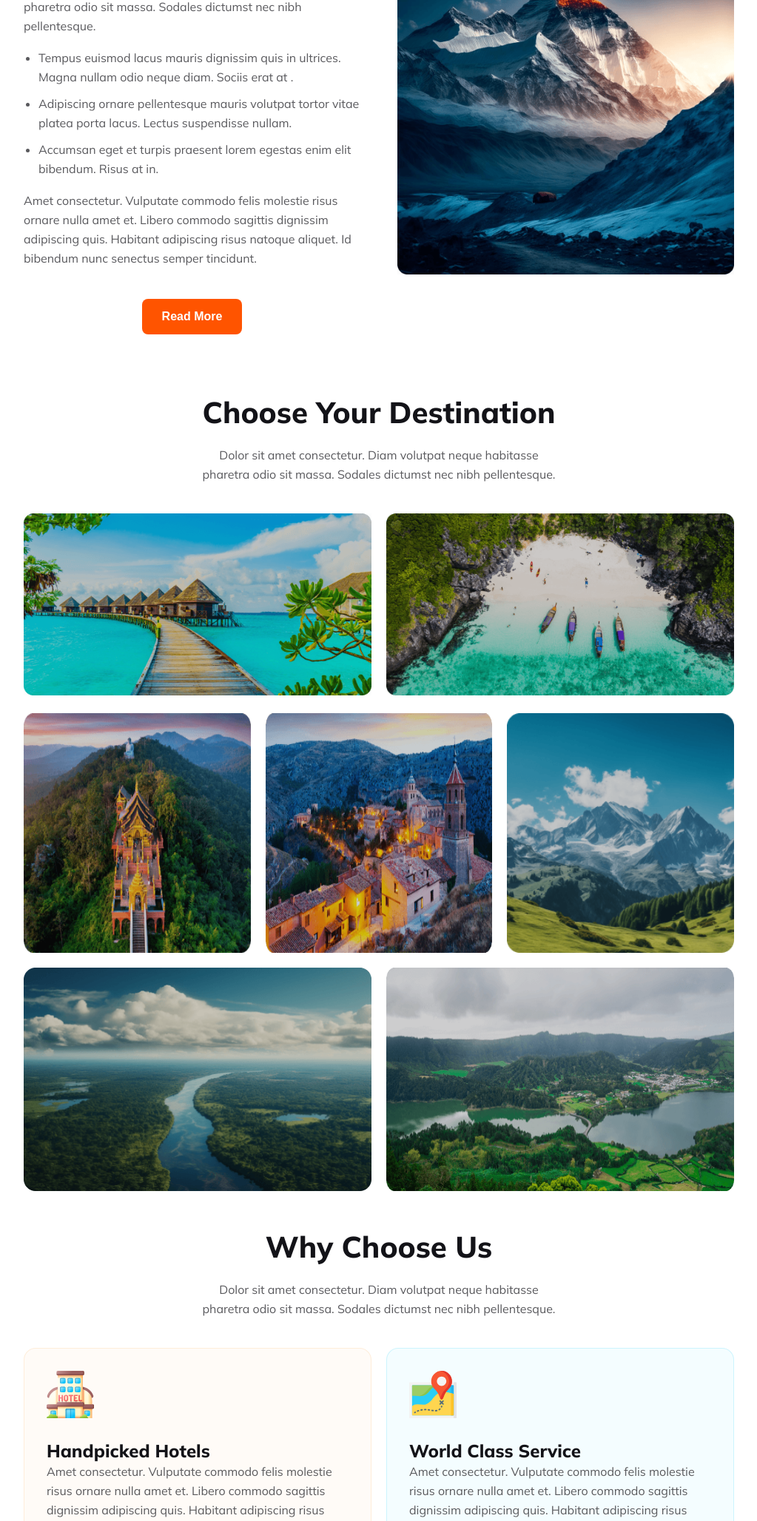
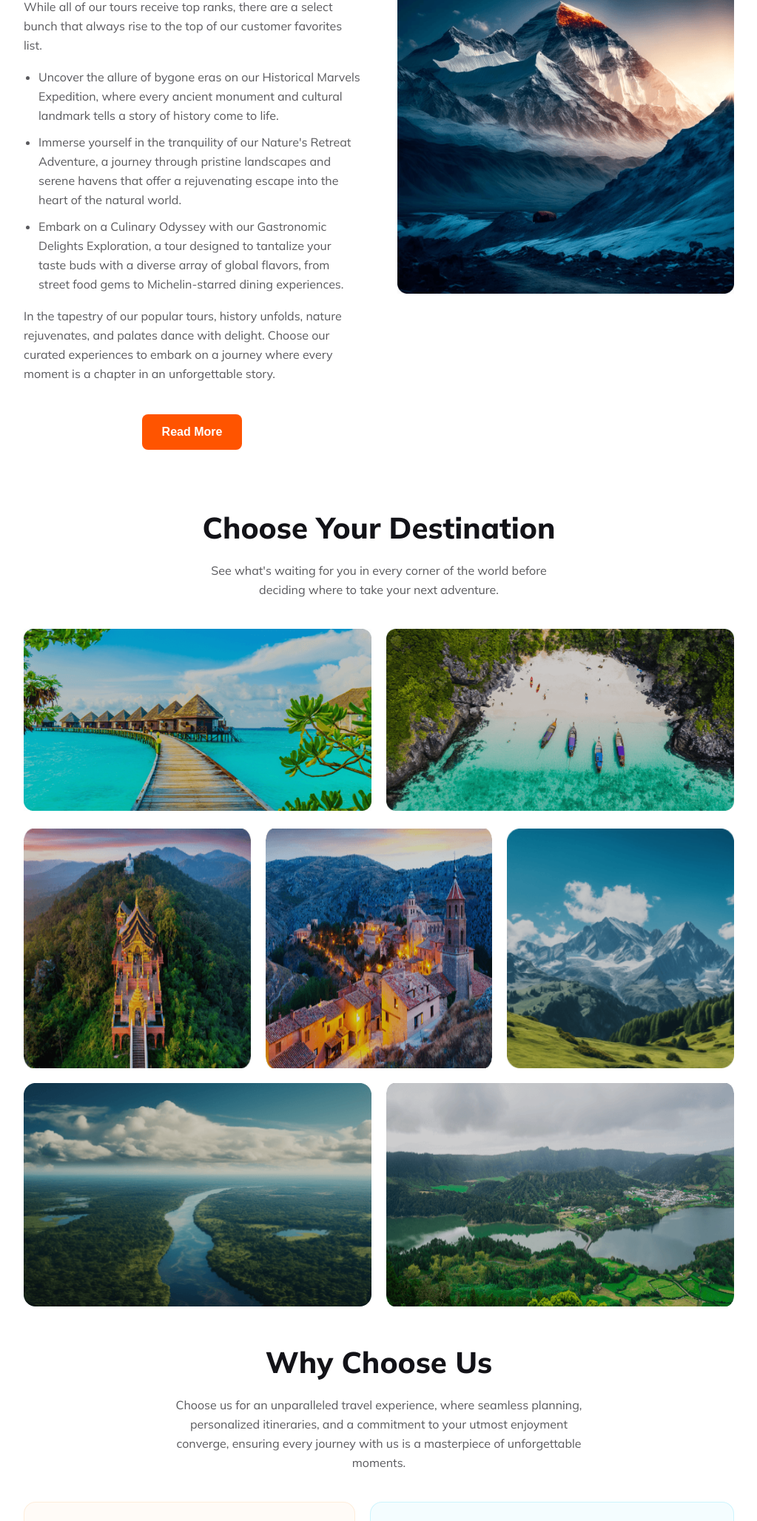
Before and after one commit to Shahriar-Hossain-Alvi/Travel-Bug, a plain HTML site: page index.html in a window 1280 px wide. Shown: the part 744-2800 px from the top of the page at 74% size, without its empty margins (128-1151 px from the left). Drawn offline with Linux system fonts and the light colour scheme.

Commit message:
replaced dummy texts

```diff
--- a/index.html
+++ b/index.html
@@ -5,6 +5,7 @@
     <meta charset="UTF-8">
     <meta name="viewport" content="width=device-width, initial-scale=1.0">
     <script src="https://kit.fontawesome.com/63f9baa846.js" crossorigin="anonymous"></script>
+    <link rel="icon" type="image/x-icon" href="images/logo.png">
     <link rel="stylesheet" href="styles/style.css">
     <title>Travel Bug</title>
 </head>
@@ -40,8 +41,7 @@
                 <div class="banner-container">
                     <div class="banner-content">
                         <h2>Explore Your Travel</h2>
-                        <p>Dolor sit amet consectetur. Nullam suspendisse vitae ultricies dolor adipiscing. In et odio
-                            enim ac quis sapien urna eu phasellus.</p>
+                        <p>Embark on a journey of endless discovery with Travel Bug. Let your wanderlust unfold as we curate unforgettable experiences, connecting you with the world's wonders.</p>
                     </div>
                 </div>
                 <div class="banner-options">
@@ -79,18 +79,13 @@
                 <div class="popular-container">
                     <div class="popular-text">
                         <h2>Our Popular Tours</h2>
-                        <p>Dolor sit amet consectetur. Diam volutpat neque habitasse pharetra odio sit massa. Sodales
-                            dictumst nec nibh pellentesque.</p>
+                        <p>While all of our tours receive top ranks, there are a select bunch that always rise to the top of our customer favorites list.</p>
                         <ul>
-                            <li>Tempus euismod lacus mauris dignissim quis in ultrices. Magna nullam odio neque diam.
-                                Sociis erat at .</li>
-                            <li>Adipiscing ornare pellentesque mauris volutpat tortor vitae platea porta lacus. Lectus
-                                suspendisse nullam.</li>
-                            <li> Accumsan eget et turpis praesent lorem egestas enim elit bibendum. Risus at in.</li>
+                            <li>Uncover the allure of bygone eras on our Historical Marvels Expedition, where every ancient monument and cultural landmark tells a story of history come to life.</li>
+                            <li>Immerse yourself in the tranquility of our Nature's Retreat Adventure, a journey through pristine landscapes and serene havens that offer a rejuvenating escape into the heart of the natural world.</li>
+                            <li>Embark on a Culinary Odyssey with our Gastronomic Delights Exploration, a tour designed to tantalize your taste buds with a diverse array of global flavors, from street food gems to Michelin-starred dining experiences.</li>
                         </ul>
-                        <p>Amet consectetur. Vulputate commodo felis molestie risus
-                            ornare nulla amet et. Libero commodo sagittis dignissim adipiscing quis. Habitant adipiscing
-                            risus natoque aliquet. Id bibendum nunc senectus semper tincidunt. </p>
+                        <p>In the tapestry of our popular tours, history unfolds, nature rejuvenates, and palates dance with delight. Choose our curated experiences to embark on a journey where every moment is a chapter in an unforgettable story.</p>
                         <div class="popular-button">
                             <button>Read More</button>
                         </div>
@@ -109,8 +104,7 @@
                 <div class="destination-container">
                     <div class="destination-head">
                         <h2>Choose Your Destination</h2>
-                        <p>Dolor sit amet consectetur. Diam volutpat neque habitasse pharetra odio sit massa. Sodales
-                            dictumst nec nibh pellentesque.</p>
+                        <p>See what's waiting for you in every corner of the world before deciding where to take your next adventure.</p>
                     </div>
                     <div class="destination-gallery">
                         <div class="destination-galley-top">
@@ -173,8 +167,7 @@
                 <div class="choose-container">
                     <div class="choose-head">
                         <h2>Why Choose Us</h2>
-                        <p>Dolor sit amet consectetur. Diam volutpat neque habitasse pharetra odio sit massa. Sodales
-                            dictumst nec nibh pellentesque.</p>
+                        <p>Choose us for an unparalleled travel experience, where seamless planning, personalized itineraries, and a commitment to your utmost enjoyment converge, ensuring every journey with us is a masterpiece of unforgettable moments.</p>
                     </div>
                     <div class="choose-cards">
                         <div class="choose-top-cards">
@@ -756,9 +749,7 @@
                                     </defs>
                                 </svg>
                                 <h3>Handpicked Hotels</h3>
-                                <p>Amet consectetur. Vulputate commodo felis molestie risus ornare nulla amet et. Libero
-                                    commodo sagittis dignissim adipiscing quis. Habitant adipiscing risus natoque
-                                    aliquet. </p>
+                                <p>Indulge in comfort and luxury with our handpicked hotels, carefully selected to elevate your travel experience and provide a haven of relaxation in every destination. </p>
                             </div>
                             <div class="choose-card-two">
                                 <svg xmlns="http://www.w3.org/2000/svg" width="64" height="64" viewBox="0 0 64 64"
@@ -835,9 +826,7 @@
                                     </defs>
                                 </svg>
                                 <h3>World Class Service</h3>
-                                <p>Amet consectetur. Vulputate commodo felis molestie risus ornare nulla amet et. Libero
-                                    commodo sagittis dignissim adipiscing quis. Habitant adipiscing risus natoque
-                                    aliquet. </p>
+                                <p>Experience world-class service that transcends expectations, where attention to detail, personalized care, and a commitment to excellence define every moment of your travel journey.</p>
                             </div>
                         </div>
                         <div class="choose-bottom-cards">
@@ -957,9 +946,7 @@
                                     </defs>
                                 </svg>
                                 <h3>Best Price Guarantee</h3>
-                                <p>Amet consectetur. Vulputate commodo felis molestie risus ornare nulla amet et. Libero
-                                    commodo sagittis dignissim adipiscing quis. Habitant adipiscing risus natoque
-                                    aliquet. </p>
+                                <p>Rest assured with our Best Price Guarantee, ensuring you not only receive top-notch travel services but also the most competitive and unbeatable prices for your dream destinations. </p>
                             </div>
                         </div>
                     </div>
@@ -1070,7 +1057,7 @@
                         </div>
                     </div>
                     <div class="footer-text">
-                        <p>Lorem ipsum dolor sit amet consectetur. Nulla sit viverra morbi vitae blandit orci potenti vulputate. Leo erat maecenas vitae elementum ultricies nullam. </p>
+                        <p>At our travel agency, we redefine wanderlust, curating unforgettable journeys tailored to your dreams. Discover the world with confidence, guided by our expertise and a commitment to delivering exceptional travel experiences. </p>
                     </div>
                     <div class="footer-links">
                         <a href=""><i class="fa-brands fa-twitter"></i></a>
--- a/styles/style.css
+++ b/styles/style.css
@@ -423,7 +423,7 @@ header nav {
 .choose-head{
     text-align: center;
     padding-bottom: 40px;
-    width: 50%;
+    width: 60%;
     margin: 0 auto;
 }
 
```
